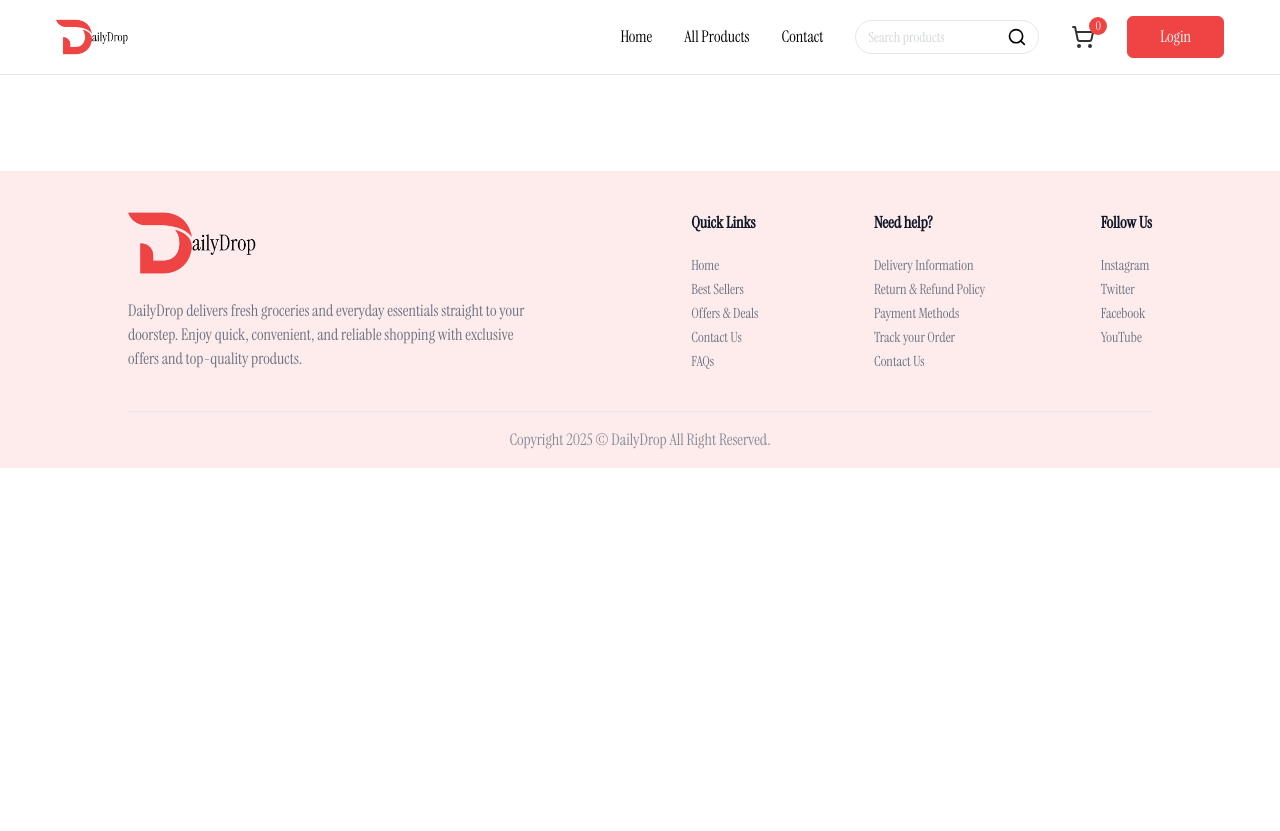
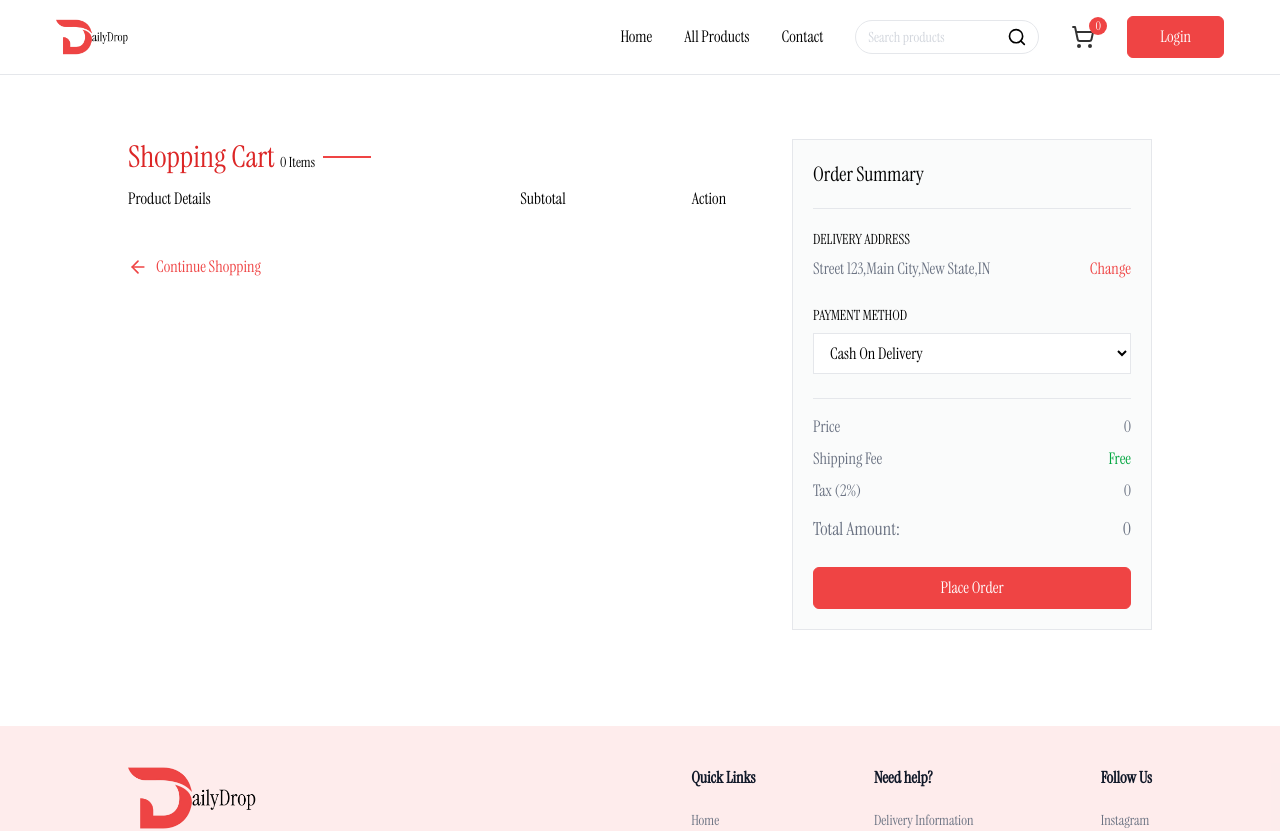
Before and after one commit to PrethigahShanmugarajah/DailyDrop, a React (Vite) app in the folder Client/: page /cart in a window 1280 px wide. Shown: the top 831 px of the page. Before the commit the page ends 800 px from the top, so only its background shows below. Built offline with nearby package versions, Linux system fonts and the light colour scheme.

Commit message:
Completed Cart Page

```diff
--- a/Client/src/App.jsx
+++ b/Client/src/App.jsx
@@ -10,6 +10,7 @@ import Login from "./components/Login";
 import AllProducts from "./pages/AllProducts";
 import ProductCategory from "./pages/ProductCategory";
 import ProductDetails from "./pages/ProductDetails";
+import Cart from "./pages/Cart";
 
 const App = () => {
   const isSellerPath = useLocation().pathname.includes("seller");
@@ -48,6 +49,7 @@ const App = () => {
           <Route path="/products" element={<AllProducts />} />
           <Route path="/products/:category" element={<ProductCategory />} />
           <Route path="/products/:category/:id" element={<ProductDetails />} />
+          <Route path="/cart" element={<Cart />} />
         </Routes>
       </div>
       {!isSellerPath && <Footer />}
--- /dev/null
+++ b/Client/src/pages/Cart.jsx
@@ -0,0 +1,265 @@
+// Client/src/pages/Cart.jsx
+import React, { useEffect, useState } from "react";
+import { useAppContext } from "../context/AppContext";
+import { assets, dummyAddress } from "../assets/assets";
+import Title from "../components/Title";
+import Button from "../components/Button";
+import { ArrowLeft, XCircle } from "lucide-react";
+
+const Cart = () => {
+  const {
+    navigate,
+    user,
+    setUser,
+    isSeller,
+    setIsSeller,
+    showUserLogin,
+    setShowUserLogin,
+    products,
+    currency,
+    addToCart,
+    updateCartItem,
+    removeFromCart,
+    cartItems,
+    searchQuery,
+    setSearchQuery,
+    getCartCount,
+    getCartAmount,
+  } = useAppContext();
+  const [cartArray, setCartArray] = useState([]);
+  const [addresses, setAddresses] = useState(dummyAddress);
+  const [showAddress, setShowAddress] = useState(false);
+  const [selectedAddress, setSelectedAddress] = useState(dummyAddress[0]);
+  const [paymentOption, setPaymentOption] = useState("COD");
+
+  const getCart = () => {
+    let tempArray = [];
+    for (const key in cartItems) {
+      const product = products.find((item) => item._id === key);
+      product.quantity = cartItems[key];
+      tempArray.push(product);
+    }
+    setCartArray(tempArray);
+  };
+
+  const placeOrder = async () => {};
+
+  useEffect(() => {
+    if (products.length > 0 && cartItems) {
+      getCart();
+    }
+  }, [products, cartItems]);
+
+  return products.length > 0 && cartItems ? (
+    <div className="flex flex-col md:flex-row mt-16">
+      <div className="flex-1 max-w-4xl">
+        {/* <h1 className="text-3xl font-medium mb-6">
+          Shopping Cart{" "}
+          <span className="text-sm text-primary">{getCartCount()} Items</span>
+        </h1> */}
+
+        <Title
+          text1="Shopping Cart"
+          text2={<span className="text-sm">{getCartCount()} Items</span>}
+        />
+
+        <div className="grid grid-cols-[2fr_1fr_1fr] text-black text-base font-medium pb-3">
+          <p className="text-left">Product Details</p>
+          <p className="text-center">Subtotal</p>
+          <p className="text-center">Action</p>
+        </div>
+
+        {cartArray.map((product, index) => (
+          <div
+            key={index}
+            className="grid grid-cols-[2fr_1fr_1fr] text-black items-center text-sm md:text-base font-medium pt-3"
+          >
+            <div className="flex items-center md:gap-6 gap-3">
+              <div
+                onClick={() => {
+                  navigate(
+                    `/products/${category.path.toLowerCase()}/${product._id}`
+                  );
+                  scrollTo(0, 0);
+                }}
+                className="cursor-pointer w-24 h-24 flex items-center justify-center border border-gray-200 rounded overflow-hidden"
+              >
+                <img
+                  className="max-w-full h-full object-cover"
+                  src={product.image[0]}
+                  alt={product.name}
+                />
+              </div>
+              <div>
+                <p className="hidden md:block font-semibold">{product.name}</p>
+                <div className="font-normal text-black">
+                  <p>
+                    Weight: <span>{product.weight || "N/A"}</span>
+                  </p>
+                  <div className="flex items-center">
+                    <p>Qty:</p>
+                    <select
+                      onChange={(e) =>
+                        updateCartItem(product._id, Number(e.target.value))
+                      }
+                      value={cartItems[product._id]}
+                      className="outline-none"
+                    >
+                      {Array(
+                        cartItems[product._id] > 9 ? cartItems[product._id] : 9
+                      )
+                        .fill("")
+                        .map((_, index) => (
+                          <option key={index} value={index + 1}>
+                            {index + 1}
+                          </option>
+                        ))}
+                    </select>
+                  </div>
+                </div>
+              </div>
+            </div>
+            <p className="text-center">
+              {currency} {product.offerPrice * product.quantity}
+            </p>
+            <button
+              onClick={() => removeFromCart(product._id)}
+              className="cursor-pointer mx-auto"
+            >
+              {/* <img
+                src={assets.remove_icon}
+                alt="Remove"
+                className="inline-block w-6 h-6"
+              /> */}
+
+              <XCircle
+                size={24}
+                className="text-red-500 hover:text-red-600 cursor-pointer"
+              />
+            </button>
+          </div>
+        ))}
+
+        <button
+          onClick={() => {
+            navigate("/products");
+            scrollTo(0, 0);
+          }}
+          className="group cursor-pointer flex items-center mt-8 gap-2 text-primary font-medium"
+        >
+          {/* <img
+            className="group-hover:-translate-x-1 transition"
+            src={assets.arrow_right_icon_colored}
+            alt="Arrow"
+          /> */}
+          <ArrowLeft
+            size={24}
+            className="group-hover:-translate-x-1 transition text-primary size-5"
+          />
+          Continue Shopping
+        </button>
+      </div>
+
+      <div className="max-w-[360px] w-full bg-gray-100/40 p-5 max-md:mt-16 border border-gray-200">
+        <h2 className="text-xl md:text-xl font-medium">Order Summary</h2>
+        <hr className="border-gray-200 my-5" />
+
+        <div className="mb-6">
+          <p className="text-sm font-medium uppercase">Delivery Address</p>
+          <div className="relative flex justify-between items-start mt-2">
+            <p className="text-gray-500">
+              {selectedAddress
+                ? `${selectedAddress.street},${selectedAddress.city},${selectedAddress.state},${selectedAddress.country}`
+                : "No address found"}
+            </p>
+            <button
+              onClick={() => setShowAddress(!showAddress)}
+              className="text-primary hover:underline cursor-pointer"
+            >
+              Change
+            </button>
+            {showAddress && (
+              <div className="absolute top-12 py-1 bg-white border border-gray-200 text-sm w-full">
+                {addresses.map((address, index) => (
+                  <p
+                    onClick={() => {
+                      setShowAddress(false);
+                      setShowAddress(false);
+                    }}
+                    className="text-gray-500 p-2 hover:bg-gray-100"
+                  >
+                    {address.street}, {address.city},{address.state},
+                    {address.country}
+                  </p>
+                ))}
+
+                <p
+                  onClick={() => navigate("/add-address")}
+                  className="text-primary text-center cursor-pointer p-2 hover:bg-primary/10"
+                >
+                  Add address
+                </p>
+              </div>
+            )}
+          </div>
+
+          <p className="text-sm font-medium uppercase mt-6">Payment Method</p>
+
+          <select
+            onChange={(e) => setPaymentOption(e.target.value)}
+            className="w-full border border-gray-200 bg-white px-3 py-2 mt-2 outline-none"
+          >
+            <option value="COD">Cash On Delivery</option>
+            <option value="Online">Online Payment</option>
+          </select>
+        </div>
+
+        <hr className="border-gray-200" />
+
+        <div className="text-gray-500 mt-4 space-y-2">
+          <p className="flex justify-between">
+            <span>Price</span>
+            <span>
+              {currency} {getCartAmount()}
+            </span>
+          </p>
+
+          <p className="flex justify-between">
+            <span>Shipping Fee</span>
+            <span className="text-green-600">Free</span>
+          </p>
+
+          <p className="flex justify-between">
+            <span>Tax (2%)</span>
+            <span>
+              {currency} {(getCartAmount() * 2) / 100}
+            </span>
+          </p>
+
+          <p className="flex justify-between text-lg font-medium mt-3">
+            <span>Total Amount:</span>
+            <span>
+              {currency} {getCartAmount() + (getCartAmount() * 2) / 100}
+            </span>
+          </p>
+        </div>
+
+        {/* <button
+          onClick={placeOrder}
+          className="w-full py-3 mt-6 cursor-pointer bg-primary text-white font-medium hover:bg-primary-dull transition"
+        >
+          {paymentOption === "COD" ? "Place Order" : "Proceed to Checkout"}
+        </button> */}
+
+        <Button
+          text={paymentOption === "COD" ? "Place Order" : "Proceed to Checkout"}
+          onClick={placeOrder}
+          className="w-full mt-6"
+          variant="primary"
+        />
+      </div>
+    </div>
+  ) : null;
+};
+
+export default Cart;
```
